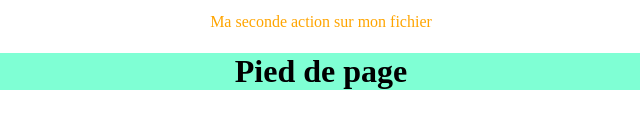
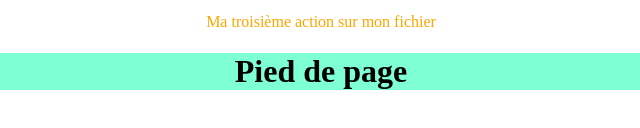
Before and after one commit to HD9148/mon_site_distant3, a plain HTML site: page index.html in a window 1280 px wide. Shown: the part 412-540 px from the top of the page, 319-959 px from the left. Drawn offline with Linux system fonts and the light colour scheme.

Commit message:
Update index.html
changement du paragraphe

```diff
--- a/index.html
+++ b/index.html
@@ -44,7 +44,7 @@
 
 
 
-    <p>Ma seconde action sur mon fichier</p>
+    <p>Ma troisième action sur mon fichier</p>
 </body>
 
 <footer>
```
